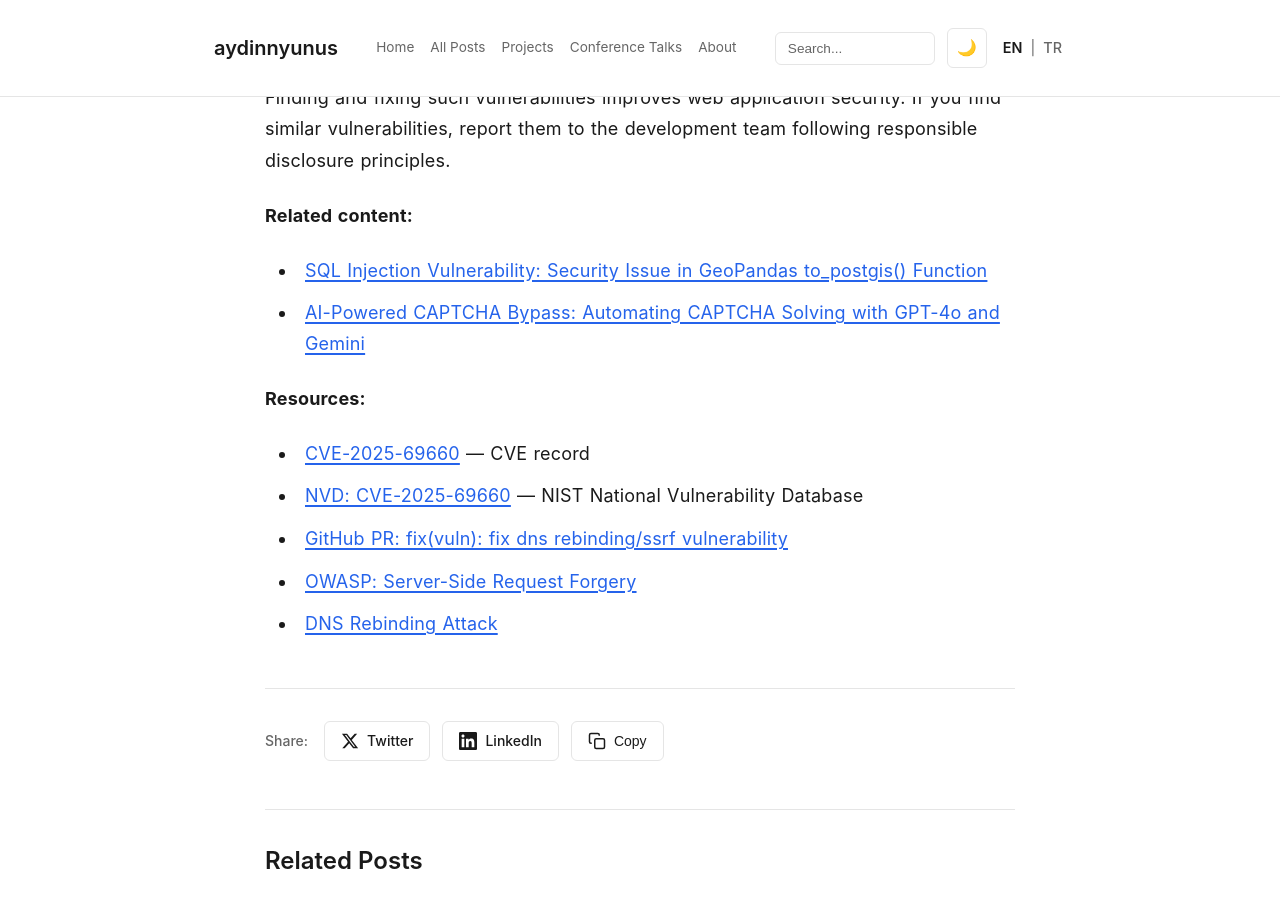
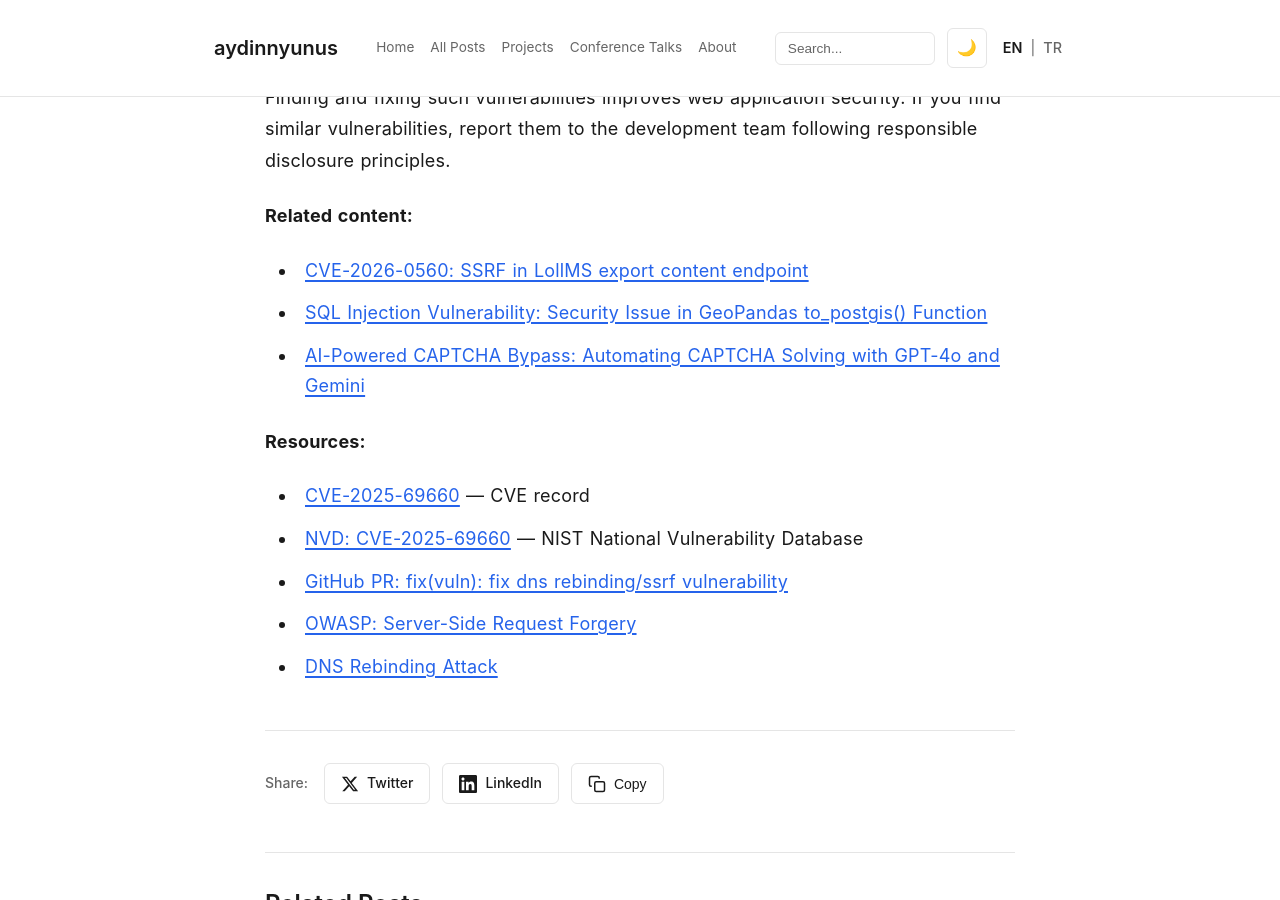
Before and after one commit to aydinnyunus/aydinnyunus.github.io, a Jekyll site: the page built from _posts/2026-03-14-ssrf-dns-rebinding-vulnerability.md, in a window 1280 px wide and 900 px high, scrolled down 4083 px. Built offline with Jekyll 4.4.1, drawn with Linux system fonts in a browser that asks for light colours.

Commit message:
update related posts

```diff
--- a/_posts/2026-03-14-ssrf-dns-rebinding-vulnerability.md
+++ b/_posts/2026-03-14-ssrf-dns-rebinding-vulnerability.md
@@ -98,7 +98,8 @@ SSRF vulnerabilities are dangerous, especially when combined with DNS rebinding
 Finding and fixing such vulnerabilities improves web application security. If you find similar vulnerabilities, report them to the development team following responsible disclosure principles.
 
 **Related content:**
-- [SQL Injection Vulnerability: Security Issue in GeoPandas to_postgis() Function](/sql-injection-geopandas/)
+- [CVE-2026-0560: SSRF in LollMS export content endpoint](https://www.cve.org/CVERecord?id=CVE-2026-0560)
+- [SQL Injection Vulnerability: Security Issue in GeoPandas to_postgis() Function](/2025/12/27/sql-injection-geopandas/)
 - [AI-Powered CAPTCHA Bypass: Automating CAPTCHA Solving with GPT-4o and Gemini](/2025/12/08/ai-captcha-bypass/)
 
 **Resources:**
```
Also changed, not shown: _posts/2026-03-14-ssrf-dns-rebinding-vulnerability-tr.md (+1 -0 lines).
